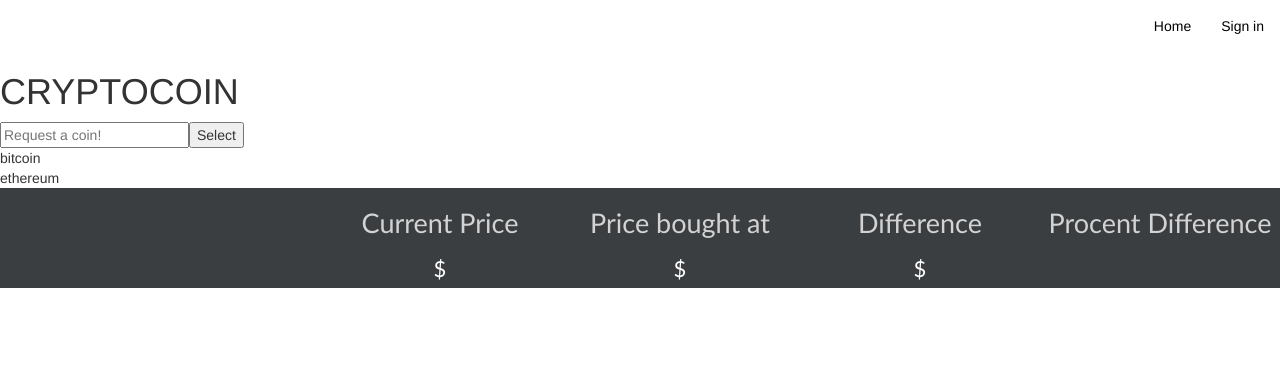
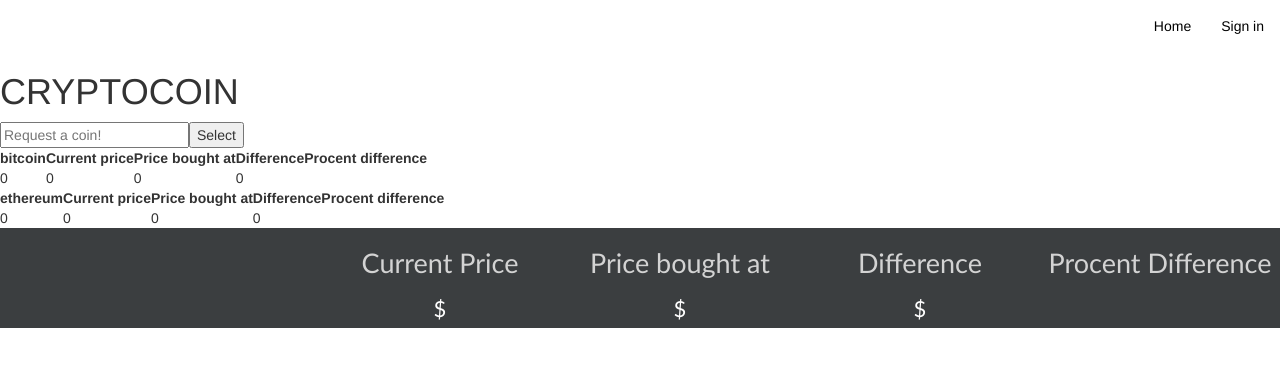
Before and after one commit to kirasm/MarketData, a React app: page / in a window 1280 px wide. Shown: the top 366 px of the page. Built offline with nearby package versions, Linux system fonts and the light colour scheme.

Commit message:
React shows elements, but not data - Find out how to make setState async

```diff
--- a/public/js/update.js
+++ b/public/js/update.js
@@ -2,7 +2,7 @@
 
 
 
-function getMarketdataJSON(id, callback) {
+async function getMarketdataJSON(id, callback) {
 
         $.ajax({
             type: 'GET',
--- a/src/components/App.js
+++ b/src/components/App.js
@@ -19,16 +19,19 @@ export default class App extends React.Component {
         };
     }
 
+    renderList(){
+        const props = {coinArray: this.state.coinArray, removeCoin: this.removeCoin.bind(this)};
+
+        return coinArray.map((coin, index) => <CoinList key={index} {...coin} />);
+    }
+
     render() {
         return (
 
         <div>
                 <h1>CRYPTOCOIN</h1>
                 <SelectCoin coins={this.state.coinArray} addCoin={this.addCoin.bind(this)}/>
-                <CoinList
-                    coinArray={this.state.coinArray}
-                    removeCoin={this.removeCoin.bind(this)}
-                />
+                {this.renderList()}
             </div>
         );
     }
--- a/src/components/CoinList.js
+++ b/src/components/CoinList.js
@@ -3,17 +3,28 @@ import React from 'react';
 import CoinListItem from './CoinListItem';
 
 export default class CoinList extends React.Component {
-    renderItems() {
-        const props = _.omit(this.props, 'coinArray');
+    constructor(props) {
+        super(props);
 
-        return _.map(this.props.coinArray, (coin, index) => <CoinListItem key={index} {...coin} {...props} />);
     }
+
+
+
 
     render() {
         return (
             <table>
+                <thead>
+                    <tr>
+                        <th>{this.props.coin}</th>
+                        <th>Current price</th>
+                        <th>Price bought at</th>
+                        <th>Difference</th>
+                        <th>Procent difference</th>
+                    </tr>
+                </thead>
                 <tbody>
-                {this.renderItems()}
+                    <CoinListItem coin={this.props.coin}/>
                 </tbody>
             </table>
         );
--- a/src/components/CoinListItem.js
+++ b/src/components/CoinListItem.js
@@ -1,35 +1,97 @@
 import React from 'react';
 
-export default class TodosListItem extends React.Component {
+export default class CoinListItem extends React.Component {
     constructor(props) {
         super(props);
 
         this.state = {
+            currentPrice: 0,
+            priceBought: 0,
+            diff: 0,
+            pctDiff: 0
         };
     }
 
-    renderTaskSection() {
+    getMarketdataJSON(id, callback) {
 
-        const { coin} = this.props;
+        $.ajax({
+            type: 'GET',
+            dataType: 'json',
+            url: '/api',
+            data: {currencyID: id},
+            success: function(result){
 
-        const taskStyle = {
-            cursor: 'pointer'
-        };
+                callback(result);
 
+            }});
 
-        return (
-            <td style={taskStyle}>
-                {coin}
-            </td>
-        );
     }
 
 
 
+    componentDidMount() {
+        let coin = this.props.coin;
+        let currentPrice = 0;
+        let price = 0;
+        let boughtat = 0;
+        let diff = 0;
+        let procent_diff = 0;
+
+        this.apiCall = setInterval( () =>
+
+            this.getMarketdataJSON([coin], function (dataArray) {
+
+            let price = dataArray[0][0].price_usd;
+            if(price != currentPrice) {
+
+                currentPrice = price;
+            }
+
+            let boughtat = parseInt("3501.04");
+            let diff = (price - boughtat).toFixed(2);
+            let procent_diff = (diff / price * 100).toFixed(2);
+
+            let diff_modifier, procent_diff_modifier = "";
+
+            if(diff > 0){
+                diff_modifier = " + $";
+            } else {
+                diff_modifier = " - $";
+            }
+
+            if(procent_diff > 0) {
+
+                procent_diff_modifier = " + / % ";
+
+            } else {
+                procent_diff_modifier = " - / % ";
+            }
+        }).then(() => {
+
+                this.setState({
+                    currentPrice: price,
+                    priceBought: boughtat,
+                    diff: diff,
+                    pctDiff: procent_diff
+                });
+
+            }),
+
+            7000
+        );
+    }
+
+    componentWillUnmount() {
+        clearInterval(this.apiCall);
+    }
+
     render() {
         return (
             <tr>
-                {this.renderTaskSection()}
+                <td> {this.state.currentPrice} </td>
+                <td> {this.state.priceBought} </td>
+                <td> {this.state.diff} </td>
+                <td> {this.state.pctDiff} </td>
             </tr>
         );
     }
```
Also changed, not shown: src/components/coinData.js (added), src/components/coinHeaders.js (added).
